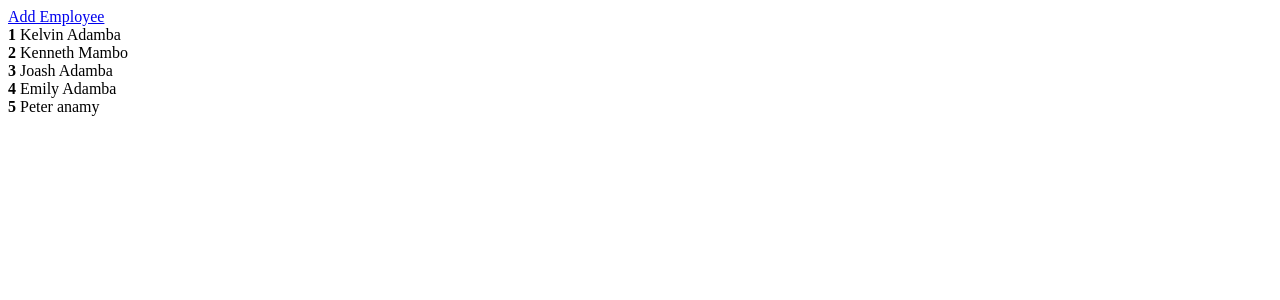
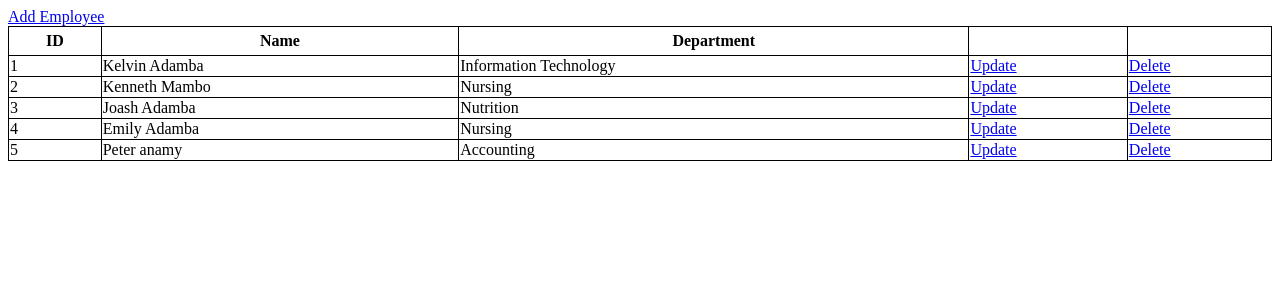
Before and after one commit to Akelvino/CRUD-operations-in-django, a Django app: page / in a window 1280 px wide. Shown: the top 300 px of the page. Run offline with Django 5.2, Linux system fonts and the light colour scheme; data comes from the database, SQL or seed files in the repository; both versions use the stored data as it was after the commit.

Commit message:
Finish creatig the addemployee feature and updattin the home view to be in a table format

```diff
--- a/employee/templates/employee/home.html
+++ b/employee/templates/employee/home.html
@@ -1,11 +1,39 @@
+<style>
+    table {
+        border-collapse: collapse;
+        width: 100%;
+    }
+
+    th{
+        border: 1px solid black;
+        padding: 5px;
+    }
+    td{
+         border: 1px solid black;
+    }
+</style>
 
 <div>
     <a href="{% url 'add-employee' %}">Add Employee</a>
 </div>
 
-{% for employee in employees %}
-    <div>
-        <span><b>{{employee.id}}</b></span>
-        {{employee.employee_name}}
-    </div>
-{% endfor %}
+<table >
+    <tr>
+        <th>ID</th>
+        <th>Name</th>
+        <th>Department</th>
+        <th></th>
+        <th></th>
+    </tr>
+        {% for employee in employees %}
+            <tr>
+                <td>{{employee.id}}</td>
+                <td>{{employee.employee_name}}</td>
+                <td>{{employee.employee_department}}</td>
+                <td><a href="#">Update</a></td>
+                <td><a href="#">Delete</a></td>
+            </tr>
+
+        {% endfor %}
+    </tr>
+</table>
--- a/employee/views.py
+++ b/employee/views.py
@@ -10,4 +10,9 @@ def home(request):
 
 def add_employee(request):
     form= EmployeeCreationForm()
+    if request.method == 'POST':
+        form = EmployeeCreationForm(request.POST)
+        if form.is_valid():
+            form.save()
+            return redirect('home')
     return render(request, 'employee/create_employee.html', {'form':form})
```
Also changed, not shown: db.sqlite3.
